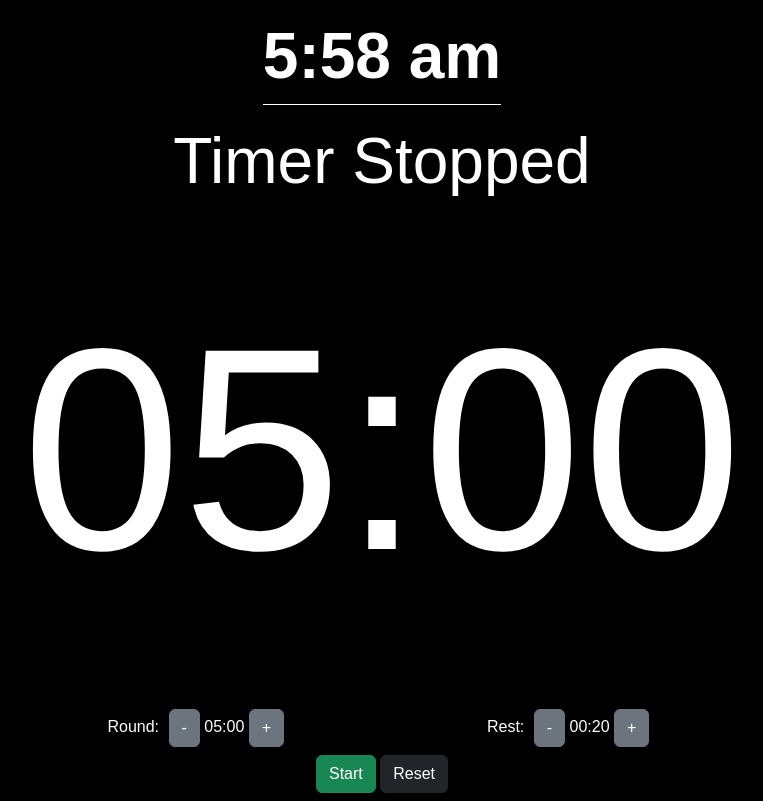
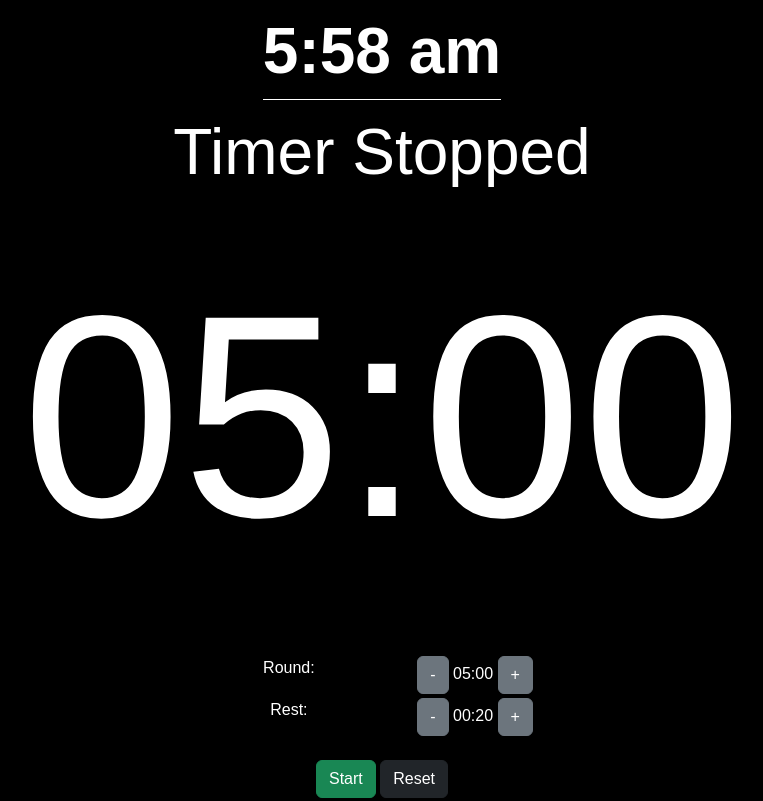
Before and after one commit to sfw185/BJJTimer, a React (Create React App) app: page / in a window 1280 px wide. Shown: the whole page, without its empty margins (258-1021 px from the left). Built offline with nearby package versions, Linux system fonts and the light colour scheme.

Commit message:
Styling fixes

```diff
--- a/src/Timer.css
+++ b/src/Timer.css
@@ -39,18 +39,15 @@ body {
   #display {
     font-size: 6rem;
   }
-
-  .control-group {
-    margin-bottom: 20px;
-  }
 }
 
 @media screen and (min-width: 1501px) {
   .current-time, .status-display {
-    font-size: 8rem;
+    font-size: 2rem;
   }
 
   #display {
-    font-size: 32rem;
+    font-size: 28rem;
+    margin: 0;
   }
 }
--- a/src/Timer.js
+++ b/src/Timer.js
@@ -141,40 +141,46 @@ const Timer = () => {
 
     return (
         <Container id="timer">
-            <Row className="justify-content-center my-2">
+            <Row className="justify-content-center my-0">
                 <Col md="auto">
                     <div className="current-time">
                         { formatCurrentTime(currentTime) }
                     </div>
                 </Col>
             </Row>
-            <Row className="justify-content-center my-2">
+            <Row className="justify-content-center mt-1">
                 <Col md="auto">
                     <div className="status-display">
                         {running ? (isRestTime ? 'Rest Time' : `Round ${currentRound}`) : 'Timer Stopped'}
                     </div>
                 </Col>
             </Row>
-            <Row className="justify-content-center my-4">
+            <Row className="justify-content-center my-0">
                 <Col md="auto">
                     <div id="display">{formatTime(timeLeft)}</div>
                 </Col>
             </Row>
-            <Row className="justify-content-center my-2">
-                <Col md={6} className="control-group">
-                    <label>Round:</label>&nbsp;
+            <Row className="justify-content-center my-1">
+                <Col xs={6} md={3} className="text-md-right">
+                    <label>Round:</label>
+                </Col>
+                <Col xs={6} md={3}>
                     <Button variant="secondary" onClick={() => changeRoundTime(-30)}>-</Button>
                     &nbsp;<span>{formatTime(roundTime)}</span>&nbsp;
                     <Button variant="secondary" onClick={() => changeRoundTime(30)}>+</Button>
                 </Col>
-                <Col md={6} className="control-group">
-                    <label>Rest:</label>&nbsp;
+            </Row>
+            <Row className="justify-content-center my-1">
+                <Col xs={6} md={3} className="text-md-right">
+                    <label>Rest:</label>
+                </Col>
+                <Col xs={6} md={3}>
                     <Button variant="secondary" onClick={() => changeRestTime(-10)}>-</Button>
                     &nbsp;<span>{formatTime(restTime)}</span>&nbsp;
                     <Button variant="secondary" onClick={() => changeRestTime(10)}>+</Button>
                 </Col>
             </Row>
-            <Row className="justify-content-center my-2">
+            <Row className="justify-content-center mt-4">
                 <Col md="auto">
                     <Button variant={running ? 'danger' : 'success'} onClick={toggleTimer}>{running ? 'Stop' : 'Start'}</Button>
                     &nbsp;
```
